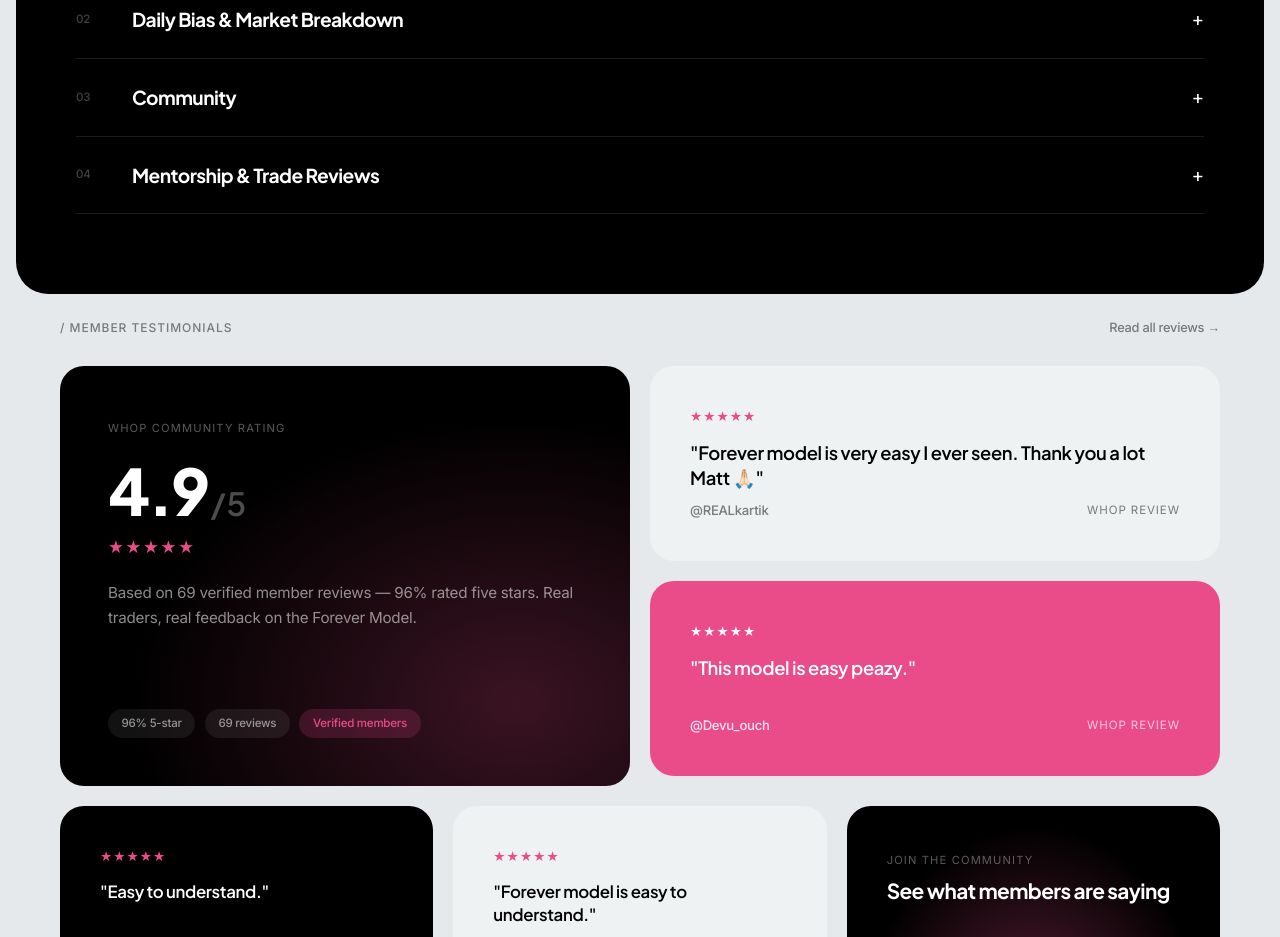
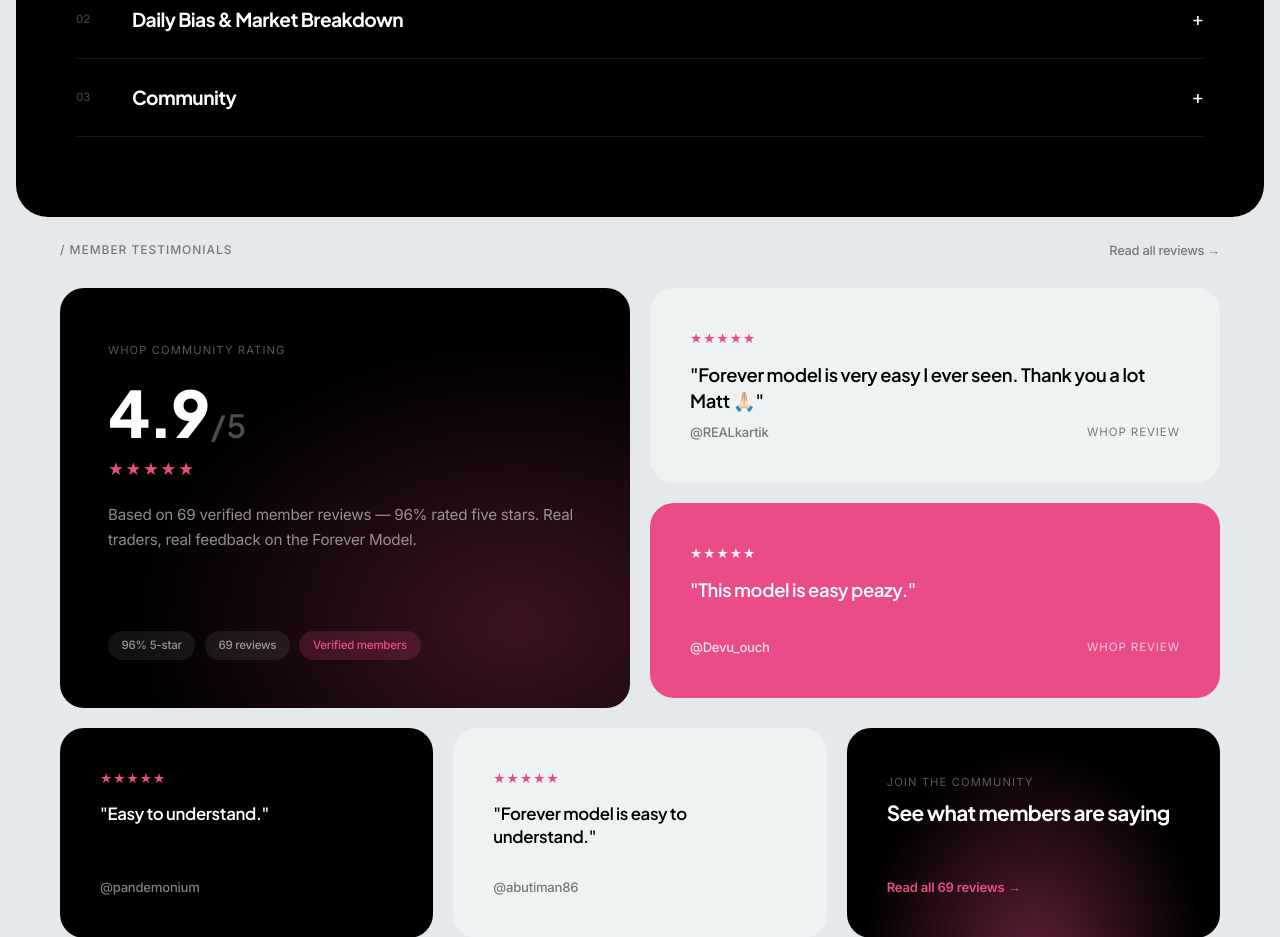
Before and after one commit to snizzzy/mattloeber, a plain HTML site: page index.html in a window 1280 px wide. Shown: the part 2700-3637 px from the top of the page. Drawn offline with nearby package versions, Linux system fonts and the light colour scheme.

Commit message:
Remove Mentorship & Trade Reviews item from Services section
Co-Authored-By: Claude Opus 4.7 (1M context) <noreply@anthropic.com>

```diff
--- a/index.html
+++ b/index.html
@@ -707,19 +707,6 @@
         </div>
       </details>
 
-      <details>
-        <summary style="display: flex; align-items: center; justify-content: space-between; padding: 1.5rem 0;">
-          <div style="display: flex; align-items: center; gap: 1.75rem;">
-            <span style="font-size: 0.72rem; color: rgba(255,255,255,0.25); font-weight: 500; min-width: 1.75rem;">04</span>
-            <h3 style="font-family: 'Plus Jakarta Sans', sans-serif; font-size: 1.2rem; font-weight: 700; color: #fff; margin: 0;">Mentorship &amp; Trade Reviews</h3>
-          </div>
-          <span class="chevron" style="color: #fff; font-size: 1.2rem;">+</span>
-        </summary>
-        <div style="padding: 0 0 1.5rem 3.5rem;">
-          <p style="color: rgba(255,255,255,0.45); font-size: 0.9rem; line-height: 1.7; margin: 0;">1-on-1 access for serious traders. Submit your trades, get them reviewed against the model, fix the leaks. This is where most of the actual growth happens.</p>
-        </div>
-      </details>
-
     </div>
   </div>
 </div>
```
